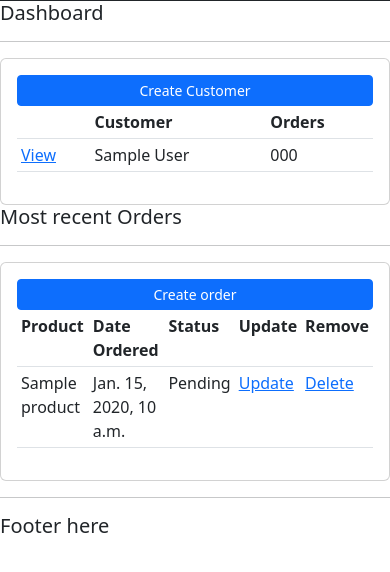
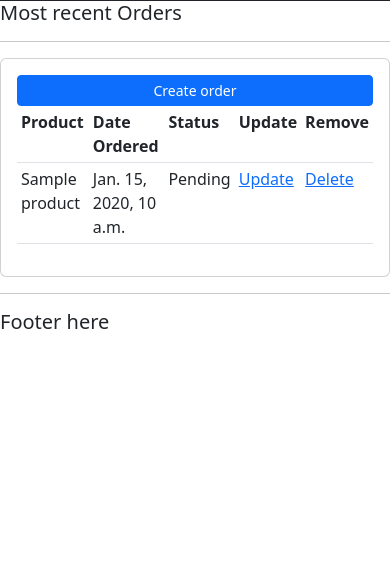
Before and after one commit to EoinAherne/portfolio-project-4, a Django app: page / in a window 390 px wide. Shown: the part 55-627 px from the top of the page. Run offline with Django 3.2, Linux system fonts and the light colour scheme; tables that the repository leaves empty hold one stand-in row (values such as "Sample post").

Commit message:
Fix dashboard so customers can only be created on back end admin

```diff
--- a/paradox22/templates/accounts/dashboard.html
+++ b/paradox22/templates/accounts/dashboard.html
@@ -4,36 +4,8 @@
 
 
 
-<div class ="row">
-    <div class="col-md-5">
-        <h5>Dashboard</h5>
-        <hr>
-        <div class="card card-body">
-            <a class="btn btn-primary btn-sm btn-block" href="">Create Customer</a>
-            <table class="table table-sm">
-                <tr>
 
-                        <th></th>
-                        <th>Customer</th>
-                        <th>Orders</th>
-                </tr>
-
-                {% for customer in customers %}
-
-                    <tr>
-                        <td><a href="{% url 'customer' customer.id %}">View</a></td>
-                        <td>{{customer.name}}</td>
-                        <td>{{customer.phone}}</td>
-                    </tr>
-
-                {% endfor %}
-
-
-            </table>
-        </div>
-    </div>
-
-    <div class="col-md-7">
+    <div class="col-md-12">
         <h5>Most recent Orders</h5>
         <hr>
         <div class="card card-body">
--- a/paradox22/views.py
+++ b/paradox22/views.py
@@ -35,7 +35,7 @@ def customer(request, pk):
     context = {'customer':customer, 'orders':orders, 'order_count':order_count}
     return HttpResponse('accounts/customer.html', context)
 
-
+#--------------Create view-------->
 def createOrder(request):
 
     form = OrderForm()
@@ -48,6 +48,8 @@ def createOrder(request):
 
     context = {'form':form }
     return render(request, 'accounts/order_form.html', context)
+
+#-------------Update view---------->
 
 def updateOrder(request, pk_one):
 
@@ -65,6 +67,8 @@ def updateOrder(request, pk_one):
     context = {'form':form}
     return render(request, 'accounts/order_form.html', context)
 
+#------------Delete View---->
+
 def deleteOrder(request, pk_one):
 
     order = Order.objects.get(id=pk_one)
```
